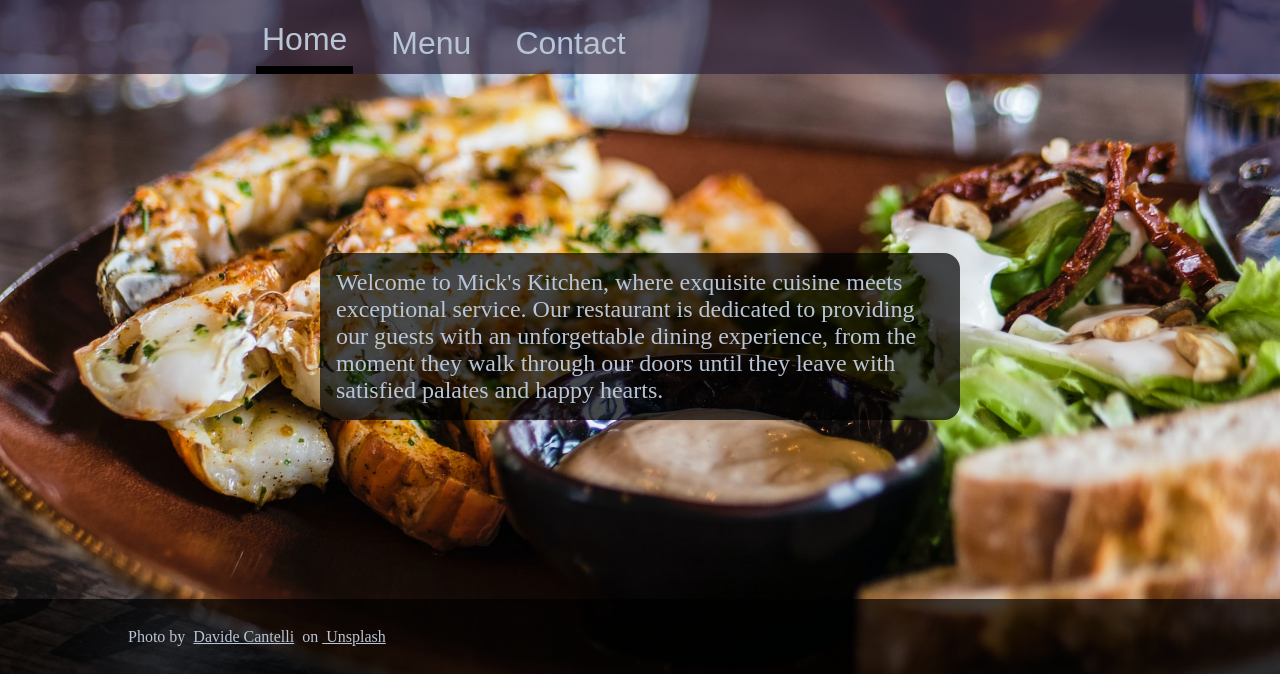
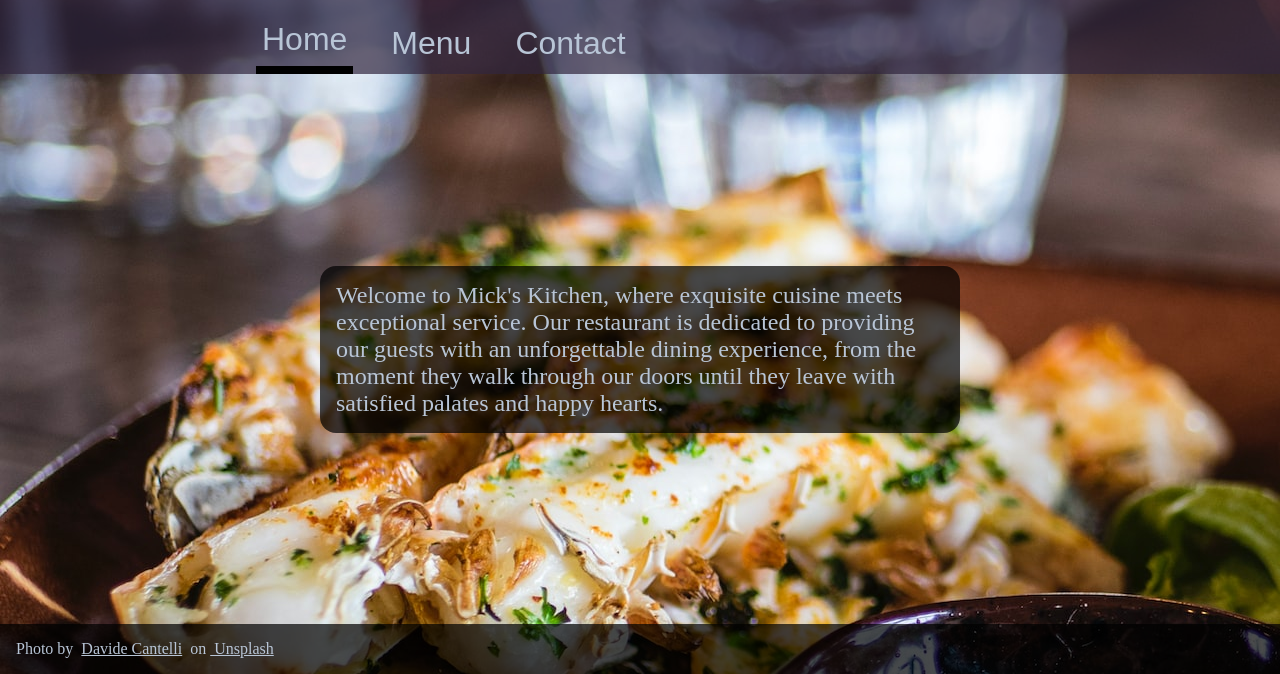
Before and after one commit to MickFrog/restaurant, a plain HTML site: page index.html in a window 1280 px wide. Shown: the part 126-800 px from the top of the page. Drawn offline with Linux system fonts and the light colour scheme; a web font is replaced by a local one.

Commit message:
adjust styles

```diff
--- a/style.css
+++ b/style.css
@@ -20,16 +20,17 @@ a {
 #content {
     background-image: url(./images/bg.jpg);
     background-repeat: no-repeat;
-    background-size: cover;
+    background-size: auto;
 
     font-family: var(--gen-font);
     min-height: 100vh;
 
-    display: grid;
-    grid-template-rows: 200px 7fr 1fr;
+    display: flex;
+    flex-flow: column wrap;
 }
 
 .heading {
+    height: 200px;
     display: grid;
     gap: 1rem;
     grid-template-rows: 2fr 1fr;
@@ -63,6 +64,7 @@ a {
 }
 
 .middle {
+    flex: 1 0 auto;
     display: flex;
     justify-content: center;
     align-items: center;
@@ -85,6 +87,6 @@ a {
     align-items: center;
     background-color: var(--div-bg);
 
-    padding-left: 10%;
+    padding: 1rem;
     color: var(--text-color);
 }
```
